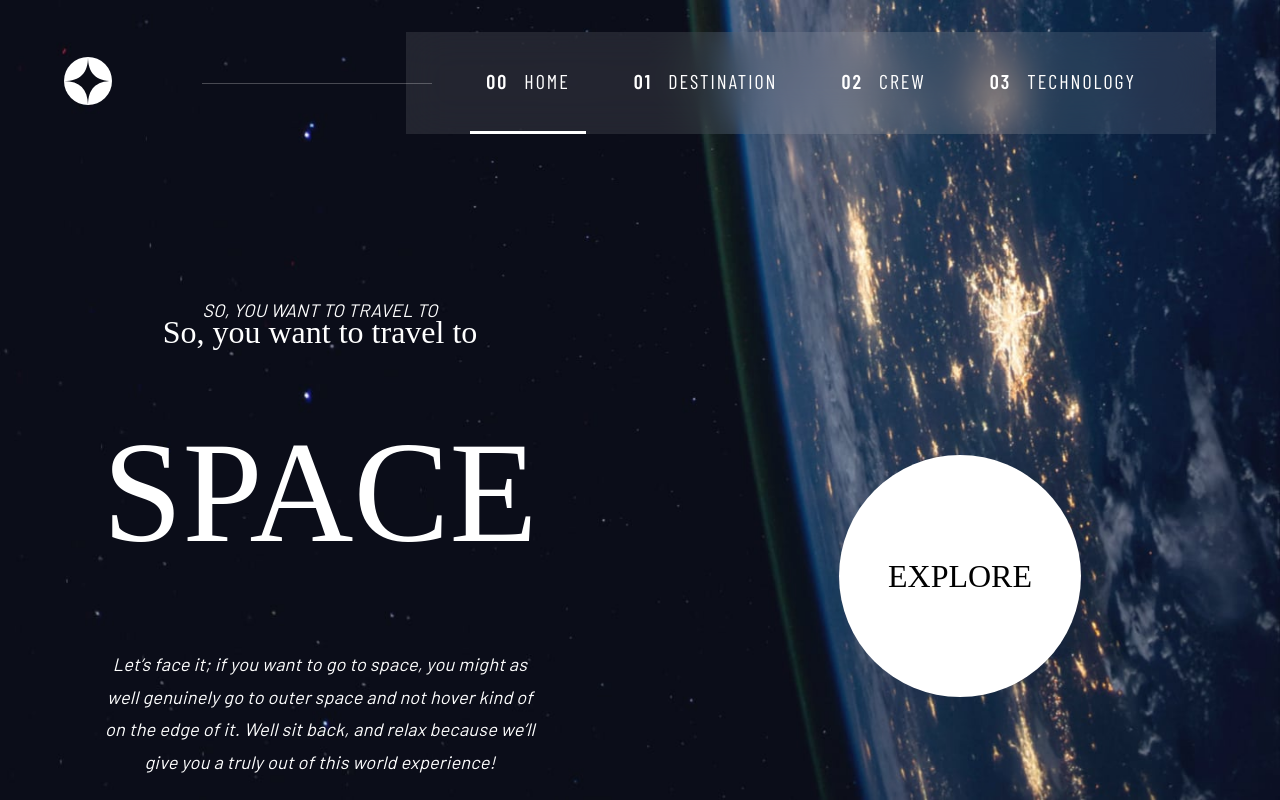
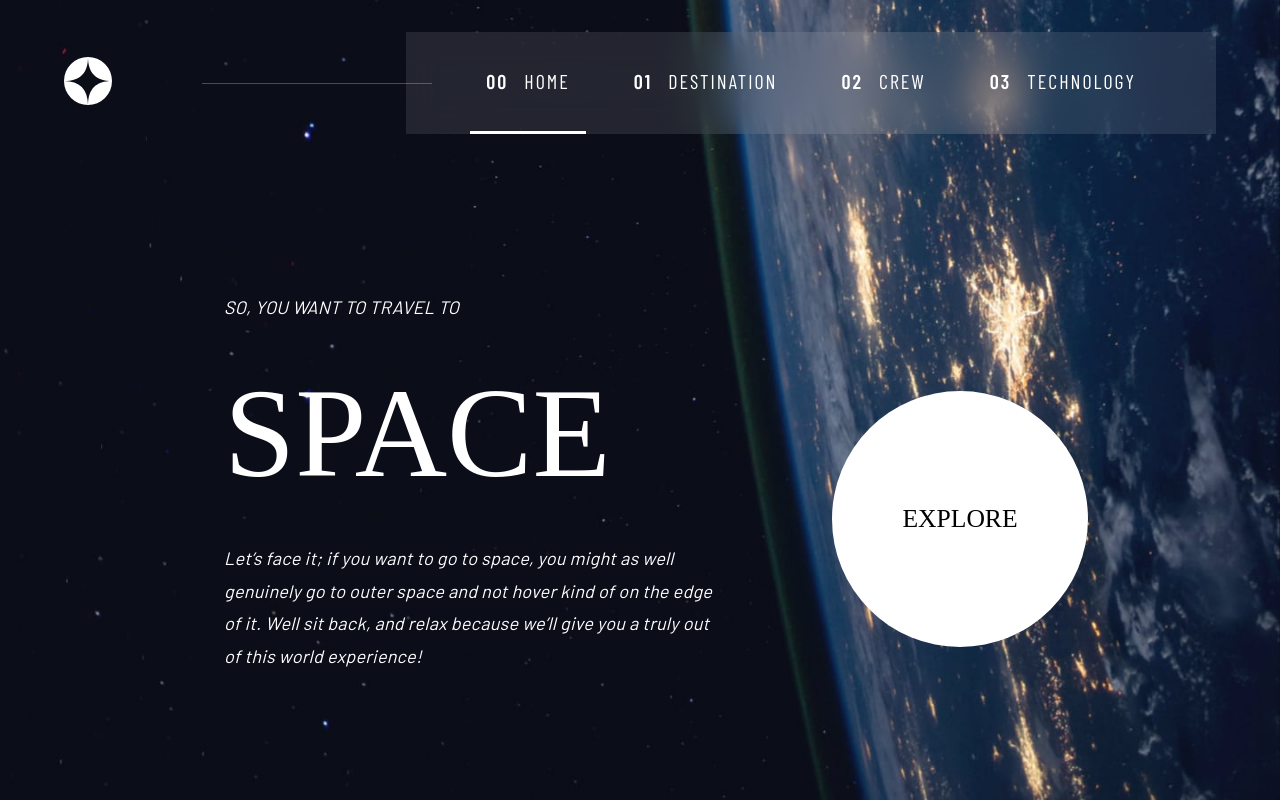
Before and after one commit to jakimiszka/fm-space, a React app: page / in a window 1280 px wide. Built offline with nearby package versions, Linux system fonts and the light colour scheme; a web font is replaced by a local one.

Commit message:
homepage positioning fixed

```diff
--- a/src/components/container/Container.module.scss
+++ b/src/components/container/Container.module.scss
@@ -7,6 +7,8 @@
     min-width: 300px;
     min-height: 100vh;
     max-width: 620px;
+    display: flex;
+    flex-direction: column;
 
     background-image: url('../../assets/home/background-home-mobile.jpg');
     background-size: cover;
--- a/src/components/pages/Home.tsx
+++ b/src/components/pages/Home.tsx
@@ -4,8 +4,7 @@ export const Home = () => {
     return (
         <div className={styles.home}>
             <div className={styles['home--content']}>
-                <p>SO, YOU WANT TO TRAVEL TO</p>
-                <h3>So, you want to travel to</h3>
+                <p className={styles['home--content__title']}>SO, YOU WANT TO TRAVEL TO</p>
                 <h1>Space</h1>
                 <p>
                     Let’s face it; if you want to go to space, you might as well genuinely go to
--- a/src/components/pages/Pages.module.scss
+++ b/src/components/pages/Pages.module.scss
@@ -4,80 +4,105 @@
 .home{
     margin-top: v.$spacing-300;
     width: 100%;
+    flex: 1;
     display: flex;
     flex-direction: column;
     justify-content: center;
-    align-items: center;
     color: white;
+    gap: 4rem;
 
-    @include u.breakpoint('medium'){
-        margin-top: v.$spacing-1600;
-    }
     @include u.breakpoint('large'){
         flex-direction: row;
-        margin-top: v.$spacing-1600;
+        justify-content: center;
+        align-items: flex-end;
+        width: calc(100% - 24rem);
+        margin-inline: auto;
+        margin-bottom: 8rem;
     }
 
     &--content{
-        width: 50%;
         display: flex;
         flex-direction: column;
         justify-content: center;
         align-items: center;
+        text-align: center;
+        width: 100%;
+        padding-inline: 2rem;
 
-        h3{
-            @include v.text-preset-4;
+        @include u.breakpoint('medium'){
+            width: 75%;
+            margin-inline: auto;
+        }
+
+        @include u.breakpoint('large'){
+            align-items: flex-start;
+            flex: 2;
+            text-align: left;
+            width: 100%;
+        }
+
+        &__title{
+            width: 100%;
+            @include v.text-preset-5;
+            align-items: flex-start;
+            text-align: center;
         }
         h1{
+            width: 100%;
             @include v.text-preset-1;
-            margin: v.$spacing-400 0;
             text-transform: uppercase;
+            text-align: center;
+            align-items: flex-start;
+            font-size: clamp(80px, 15vw, 122px);
+
+            @include u.breakpoint('large'){
+                font-size: clamp(100px, 10vw, 144px);
+                text-align: left;
+            }
         }
         p{
+            width: 100%;
             @include v.text-preset-9;
-            text-align: center;
-            max-width: 450px;
 
             @include u.breakpoint('medium'){
-                max-width: 572px;
+                align-items: flex-start;
+                text-align: center;
             }
             @include u.breakpoint('large'){
-                max-width: 444px;
+                max-width: 500px;
+                text-align: left;
             }
         }
     }
 
     &--btnWrapper{
-        width: 50%;
+        width: 100%;
         display: flex;
+        align-items: center;
         justify-content: center;
-        align-items: center;
+        width: 100%;
+
+        @include u.breakpoint('large'){
+            justify-content: flex-end;
+            align-items: center;
+            height: 80%;
+            flex: 1;
+        }
+
         button{
             margin-top: v.$spacing-1000;
-            width: 250px;
-            height: 250px;
+            width: clamp(200px, 20vw, 350px);
+            height: clamp(200px, 20vw, 350px);
+            aspect-ratio: 1;
             border-radius: 50%;
             background-color: white;
             color: black;
             font-family: v.$font-family-bellefair;
-            font-size: 32px;
+            font-size: clamp(20px, 2vw, 32px);
             font-weight: v.$font-weight-regular;
             text-transform: uppercase;
             border: none;
             cursor: pointer;
-
-            // TODO
-            @include u.breakpoint('medium'){
-                width: 242px;
-                height: 242px;
-                font-size: 32px;
-            }
-            // TODO
-            @include u.breakpoint('medium'){
-                width: 242px;
-                height: 242px;
-                font-size: 32px;
-            }
 
             &:hover{
                 box-shadow: 0 0 0 40px rgba(255, 255, 255, 0.1);
```
